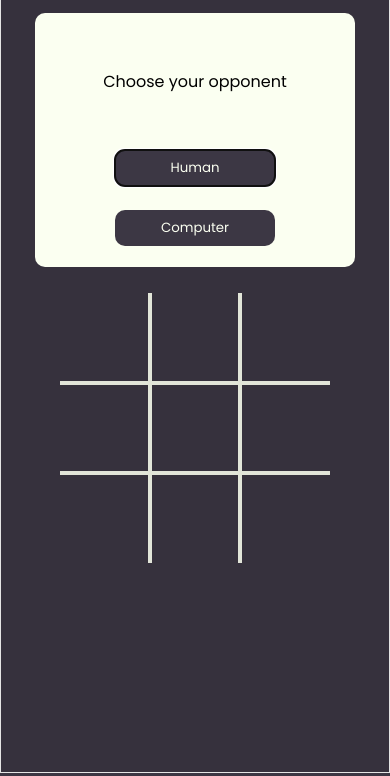
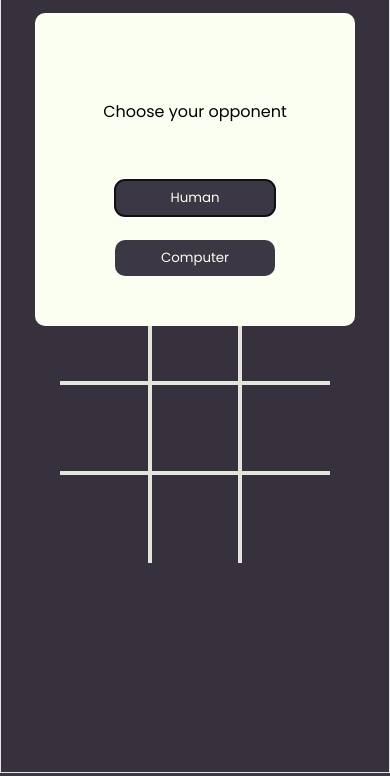
Before and after one commit to headlessNode/tic-tac-toe, a plain HTML site: page index.html in a window 390 px wide. Shown: the part 71-847 px from the top of the page. Drawn offline with Linux system fonts and the light colour scheme.

Commit message:
Modify heigh in media query for game start dialog

```diff
--- a/styles/style.css
+++ b/styles/style.css
@@ -309,7 +309,7 @@ body{
 
 @media screen and (max-width: 960px) {
     .game-start-dialog{
-        height: 30%;
+        height: 37%;
         width: 20rem;
     }
     .game-start-dialog form footer{
```
